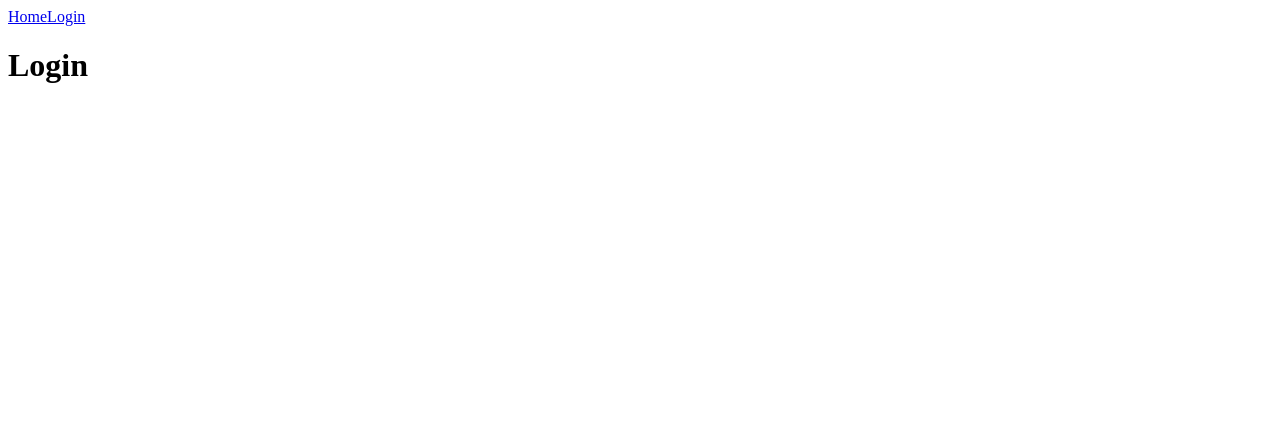
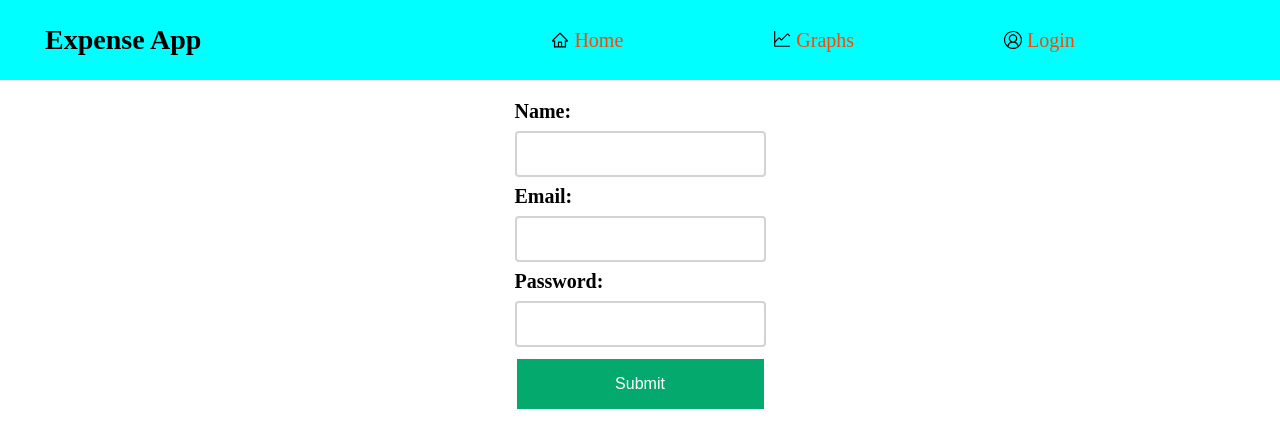
Before and after one commit to datasapiens/expense-app, a React (Create React App) app: page /login in a window 1280 px wide. Shown: the top 448 px of the page. Built offline with nearby package versions, Linux system fonts and the light colour scheme.

Commit message:
build login component

```diff
--- a/package.json
+++ b/package.json
@@ -3,10 +3,7 @@
   "version": "0.1.0",
   "private": true,
   "dependencies": {
-    "@emotion/react": "^11.10.5",
-    "@emotion/styled": "^11.10.5",
     "@mui/icons-material": "^5.10.9",
-    "@mui/material": "^5.10.12",
     "@reduxjs/toolkit": "^1.8.6",
     "@testing-library/jest-dom": "^5.16.5",
     "@testing-library/react": "^13.4.0",
@@ -15,8 +12,10 @@
     "@types/node": "^17.0.45",
     "@types/react": "^18.0.23",
     "@types/react-dom": "^18.0.7",
+    "chart.js": "^3.9.1",
     "react": "^18.2.0",
     "react-dom": "^18.2.0",
+    "react-icons": "^4.6.0",
     "react-redux": "^8.0.4",
     "react-router-dom": "^6.4.3",
     "react-scripts": "5.0.1",
--- /dev/null
+++ b/src/components/Header.css
@@ -0,0 +1,48 @@
+.header {
+    display: flex;
+    align-items: center;
+    height: 80px;
+    background-color: aqua;
+    padding: 15px;
+    width: 100%;
+
+}
+
+.header > a {
+    text-decoration: none;
+}
+
+.header > a > h2 {
+    margin-left: 30px;
+    color: black;
+    font-size: 28px;
+    cursor: pointer;
+}
+
+.headerLinks {
+    display: flex;
+    align-items: center;
+    margin-left: 200px;
+}
+
+.icon {
+    font-size: 18px;
+}
+
+.homepage,
+.graphPage,
+.loginAccount {
+    display: flex;
+    align-items: center;
+    margin-left: 150px;
+}
+
+.homepage > a,
+.graphPage>a,
+.loginAccount > a {
+   font-size: 20px;
+   text-decoration: none;
+   color: orangered;
+   margin-left: 5px;
+   cursor: pointer;
+}
--- a/src/components/Header.tsx
+++ b/src/components/Header.tsx
@@ -1,9 +1,32 @@
 import { Link } from "react-router-dom";
+import "./Header.css";
+import { AiOutlineHome } from "react-icons/ai";
+import { VscGraphLine } from "react-icons/vsc";
+import { VscAccount } from "react-icons/vsc";
+
 function Header() {
   return (
     <div className="header">
-      <Link to="/">Home</Link>
-      <Link to="/login">Login</Link>
+      <Link to="/">
+        <h2>Expense App</h2>
+      </Link>
+
+      <div className="headerLinks">
+        <div className="homepage">
+          <AiOutlineHome className="icon" />
+          <Link to="/">Home</Link>
+        </div>
+
+        <div className="graphPage">
+          <VscGraphLine className="icon" />
+          <Link to="/graphs">Graphs</Link>
+        </div>
+
+        <div className="loginAccount">
+          <VscAccount className="icon" />
+          <Link to="/login">Login</Link>
+        </div>
+      </div>
     </div>
   );
 }
--- a/src/components/Sidebar.tsx
+++ /dev/null
@@ -1,19 +0,0 @@
-import { Link } from "react-router-dom";
-
-function Sidebar() {
-  return (
-    <div className="sidebar">
-      <h2>Expense App</h2>
-      <div className="sidebarBottom">
-        <div className="sidebarHome">
-          <Link to="/">Home</Link>
-        </div>
-        <div className="sidebarGraph">
-          <Link to="/graphs">Graphs</Link>
-        </div>
-      </div>
-    </div>
-  );
-}
-
-export default Sidebar;
--- /dev/null
+++ b/src/index.css
@@ -0,0 +1,4 @@
+* {
+    margin: 0;
+    box-sizing: border-box;
+}
--- a/src/pages/Home.css
+++ b/src/pages/Home.css
@@ -0,0 +1,10 @@
+.home {
+    position: fixed;
+
+}
+
+.sidebar {
+background-color: royalblue;
+height: 100vh;
+flex: 0.3;
+}
--- a/src/pages/Home.tsx
+++ b/src/pages/Home.tsx
@@ -1,11 +1,9 @@
-import Sidebar from "../components/Sidebar";
+import "./Home.css";
 
 function Home() {
   return (
     <>
-      <Sidebar />
       <div className="home">
-        <div className="sidebar"></div>
         <div className="homepage">
           <h3>Homepage</h3>
         </div>
--- /dev/null
+++ b/src/pages/Login.css
@@ -0,0 +1,41 @@
+.formPage {
+    display: flex;
+    justify-content: center;
+    margin-top: 20px;
+}
+
+form {
+    display: flex;
+    flex-direction: column;
+}
+
+form > label {
+    font-size: 20px;
+    font-weight: 600;
+}
+
+form > input {
+    padding: 12px 20px;
+    margin: 8px 0;
+    width: 100%;
+    outline: none;
+    box-sizing: border-box;
+    border: 2px solid lightgray;
+    border-radius: 4px;
+    font-size: 16px;
+}
+
+form > input:focus {
+    border: 3px solid #555;
+}
+
+form > button {
+    background-color: #04AA6D;
+    border: none;
+    color: white;
+    padding: 16px 32px;
+    text-decoration: none;
+    margin: 4px 2px;
+    cursor: pointer;
+    font-size: 16px;
+}
--- a/src/pages/Login.tsx
+++ b/src/pages/Login.tsx
@@ -1,9 +1,61 @@
-import React from "react";
+import { useState } from "react";
+import "./Login.css";
+
+interface User {
+  username: string;
+  email: string;
+  password: any;
+}
 
 function Login() {
+  const [inputs, setInputs] = useState({});
+
+  const handleChange = (e: any, User: User): User => {
+    const name = e.target.name;
+    const value = e.target.value;
+
+    setInputs((values) => ({ ...values, [name]: value }));
+  };
+
+  const handleSubmit = (e: any) => {
+    e.preventDefault();
+  };
+
   return (
-    <div>
-      <h1>Login</h1>
+    <div className="formPage">
+      <form onSubmit={handleSubmit}>
+        <label htmlFor="name">Name:</label>
+        <input
+          type="text"
+          name="username"
+          required
+          autoComplete="off"
+          value={inputs.username || ""}
+          onChange={handleChange}
+        />
+
+        <label htmlFor="email">Email:</label>
+        <input
+          type="text"
+          name="email"
+          required
+          autoComplete="off"
+          value={inputs.email || ""}
+          onChange={handleChange}
+        />
+
+        <label htmlFor="password">Password:</label>
+        <input
+          type="text"
+          name="password"
+          required
+          autoComplete="off"
+          value={inputs.password || ""}
+          onChange={handleChange}
+        />
+
+        <button>Submit</button>
+      </form>
     </div>
   );
 }
```
Also changed, not shown: src/index.tsx (+8 -9 lines), 1 other file (tests, documents, lock files or other folders).
